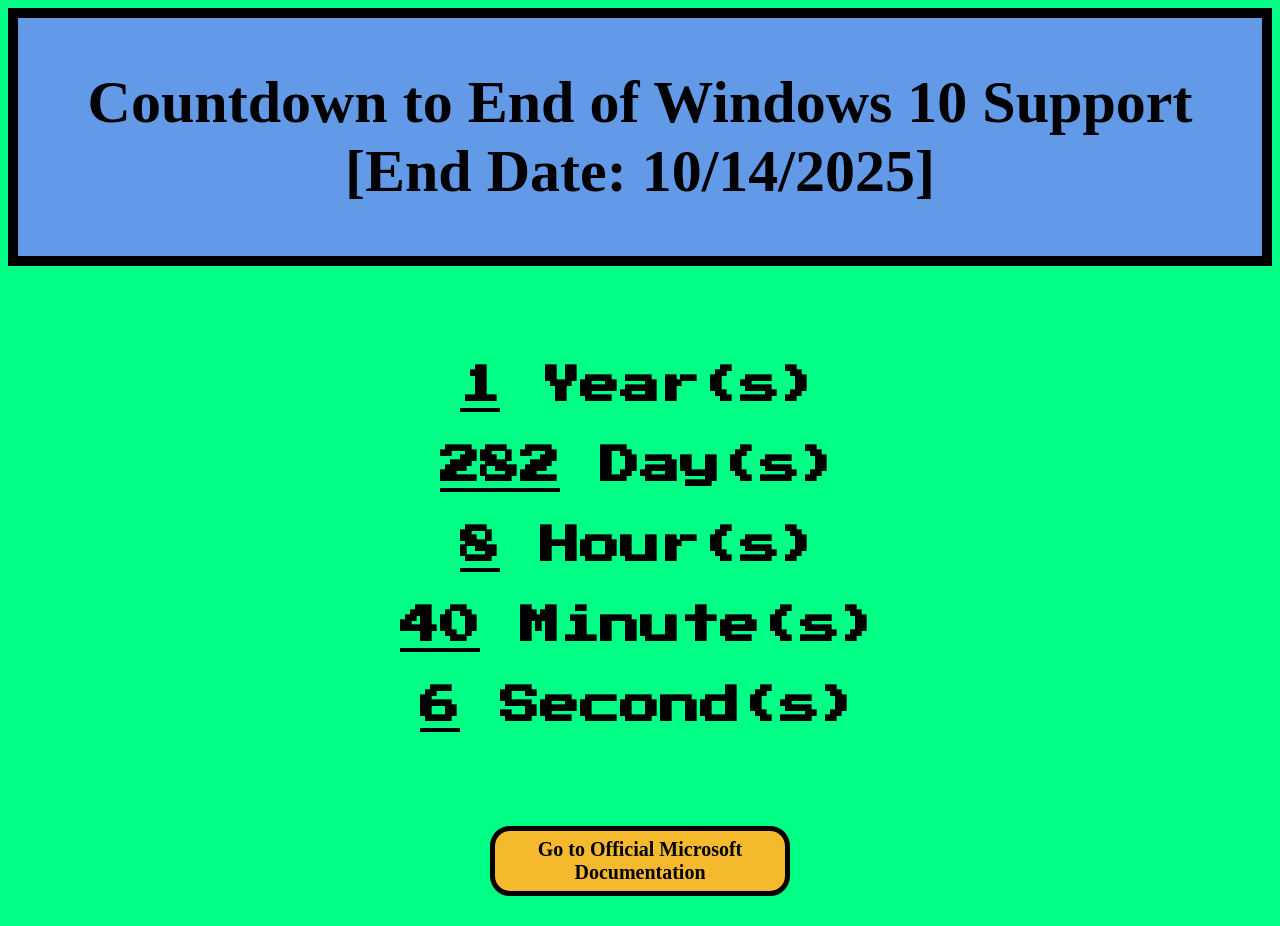
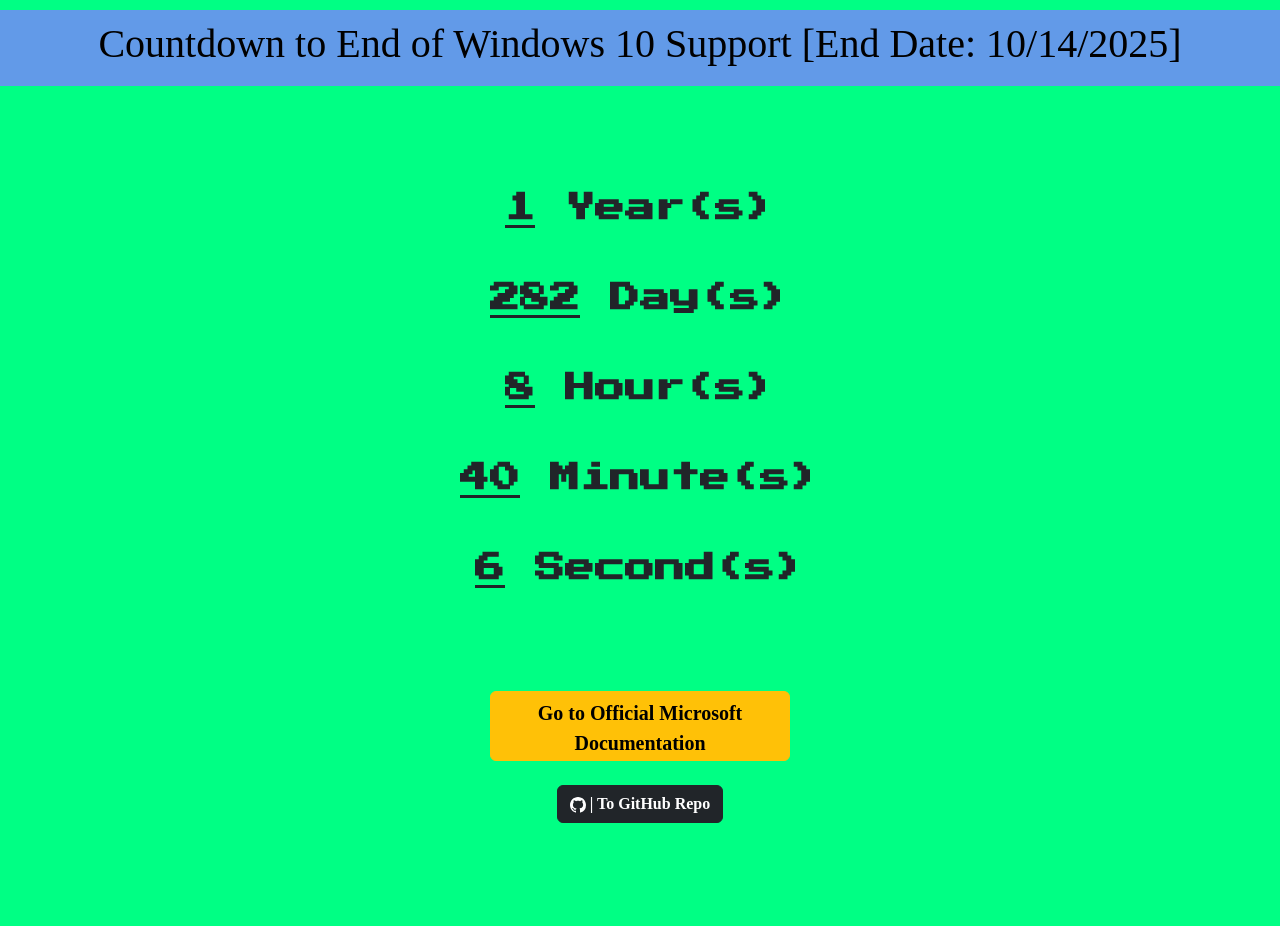
Before and after one commit to ak89mkii/countdown-app-windows-10, a website: page index.html in a window 1280 px wide. After the commit the page ends 823 px from the top, so only its background shows below. Drawn offline with nearby package versions, Linux system fonts and the light colour scheme; a web font is replaced by a local one.

Commit message:
Added button.

```diff
--- a/index.html
+++ b/index.html
@@ -8,6 +8,7 @@
     <link rel="preconnect" href="https://fonts.googleapis.com">
     <link rel="preconnect" href="https://fonts.gstatic.com" crossorigin>
     <link href="https://fonts.googleapis.com/css2?family=Press+Start+2P&family=Rubik+Doodle+Shadow&display=swap" rel="stylesheet">
+    <link href="https://cdn.jsdelivr.net/npm/bootstrap@5.3.2/dist/css/bootstrap.min.css" rel="stylesheet" integrity="sha384-T3c6CoIi6uLrA9TneNEoa7RxnatzjcDSCmG1MXxSR1GAsXEV/Dwwykc2MPK8M2HN" crossorigin="anonymous">
     <link href="style.css" rel="stylesheet" type="text/css" />
     <link rel="icon" type="image/x-icon" href="/images/favicon.ico">
 </head>
@@ -19,10 +20,17 @@
         </div>
         <div id="countdown"></div>
         <div class='container'>
-            <a href="https://learn.microsoft.com/en-us/lifecycle/products/windows-10-home-and-pro"><button class="button">Go to Official Microsoft Documentation</button></a>
+            <a href="https://learn.microsoft.com/en-us/lifecycle/products/windows-10-home-and-pro"><button id='button' class="btn btn-warning">Go to Official Microsoft Documentation</button></a>
+            <br><br>
+            <button type="button" class="btn btn-dark">
+                <svg xmlns="http://www.w3.org/2000/svg" width="16" height="16" fill="currentColor" class="bi bi-github" viewBox="0 0 16 16">
+                    <path d="M8 0C3.58 0 0 3.58 0 8c0 3.54 2.29 6.53 5.47 7.59.4.07.55-.17.55-.38 0-.19-.01-.82-.01-1.49-2.01.37-2.53-.49-2.69-.94-.09-.23-.48-.94-.82-1.13-.28-.15-.68-.52-.01-.53.63-.01 1.08.58 1.23.82.72 1.21 1.87.87 2.33.66.07-.52.28-.87.51-1.07-1.78-.2-3.64-.89-3.64-3.95 0-.87.31-1.59.82-2.15-.08-.2-.36-1.02.08-2.12 0 0 .67-.21 2.2.82.64-.18 1.32-.27 2-.27s1.36.09 2 .27c1.53-1.04 2.2-.82 2.2-.82.44 1.1.16 1.92.08 2.12.51.56.82 1.27.82 2.15 0 3.07-1.87 3.75-3.65 3.95.29.25.54.73.54 1.48 0 1.07-.01 1.93-.01 2.2 0 .21.15.46.55.38A8.01 8.01 0 0 0 16 8c0-4.42-3.58-8-8-8"/>
+                </svg> | To GitHub Repo
+            </button>
         </div>
     <!-- </container> -->
 <script src="script.js"></script>
+<script src="https://cdn.jsdelivr.net/npm/bootstrap@5.3.2/dist/js/bootstrap.bundle.min.js" integrity="sha384-C6RzsynM9kWDrMNeT87bh95OGNyZPhcTNXj1NW7RuBCsyN/o0jlpcV8Qyq46cDfL" crossorigin="anonymous"></script>
 
   <!--
   This script places a badge on your repl's full-browser view back to your repl's cover
--- /dev/null
+++ b/package.json
@@ -0,0 +1,6 @@
+{
+  "dependencies": {
+    "bootstrap": "^5.3.2",
+    "bootstrap-icons": "^1.11.3"
+  }
+}
--- a/style.css
+++ b/style.css
@@ -1,23 +1,28 @@
 html {
     height: 100%;
     width: 100%;
+}
+
+body {
     background-color: rgb(0, 255, 132);
 }
 
 .title {
     font-size: 30px;
     font-family: 'Rubik Doodle Shadow';
+    font-weight: bold;
     text-align: center;
     color: black;
     background-color: rgb(98, 154, 232);
+    margin-top: 10px;
     margin-bottom: 100px;
     padding: 10px;
-    border-style: solid;
-    border-width: 10px;
+    /* border-style: solid;
+    border-width: 10px; */
 }
 
 #countdown {
-    font-size: 40px;
+    font-size: 30px;
     font-family: 'Press Start 2P';
     font-weight: bold;
     text-align: center;
@@ -29,7 +34,7 @@
     text-align: center;
 }
 
-.button {
+#button {
     width: 300px;
     height: 70px;
     margin-top: 100px;
@@ -37,11 +42,16 @@
     position: absolute; */
     text-align: center;
     border-style: solid;
-    border-width: 5px;
-    border-radius: 20px;
     font-family: 'Rubik Doodle Shadow';
-    background-color: rgb(245, 185, 46);
+    /* background-color: rgb(245, 185, 46); */
     font-size: 20px;
     font-weight: bolder;
     cursor: pointer;
 }
+
+.btn {
+    font-family: 'Rubik Doodle Shadow';
+    font-weight: bolder;
+    cursor: pointer;
+    /* color: white; */
+}
```
Also changed, not shown: 1 other file.
